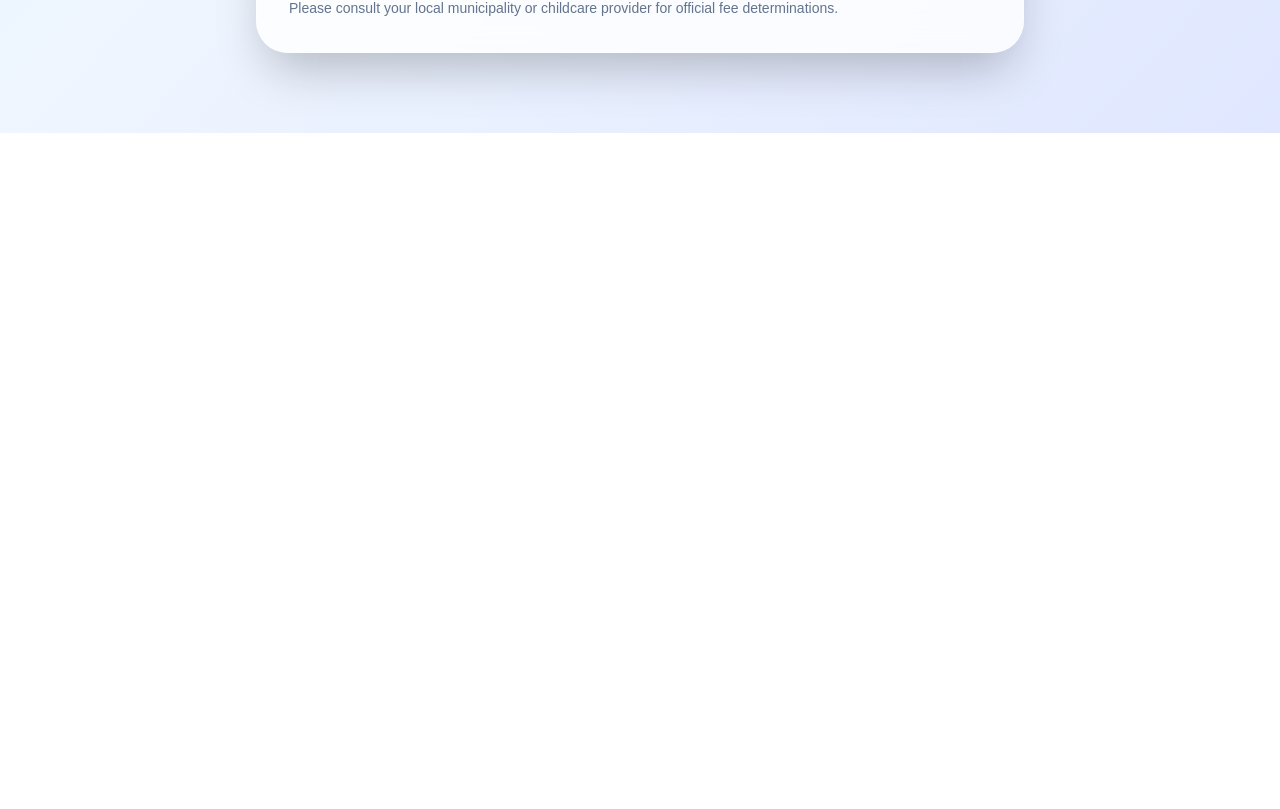
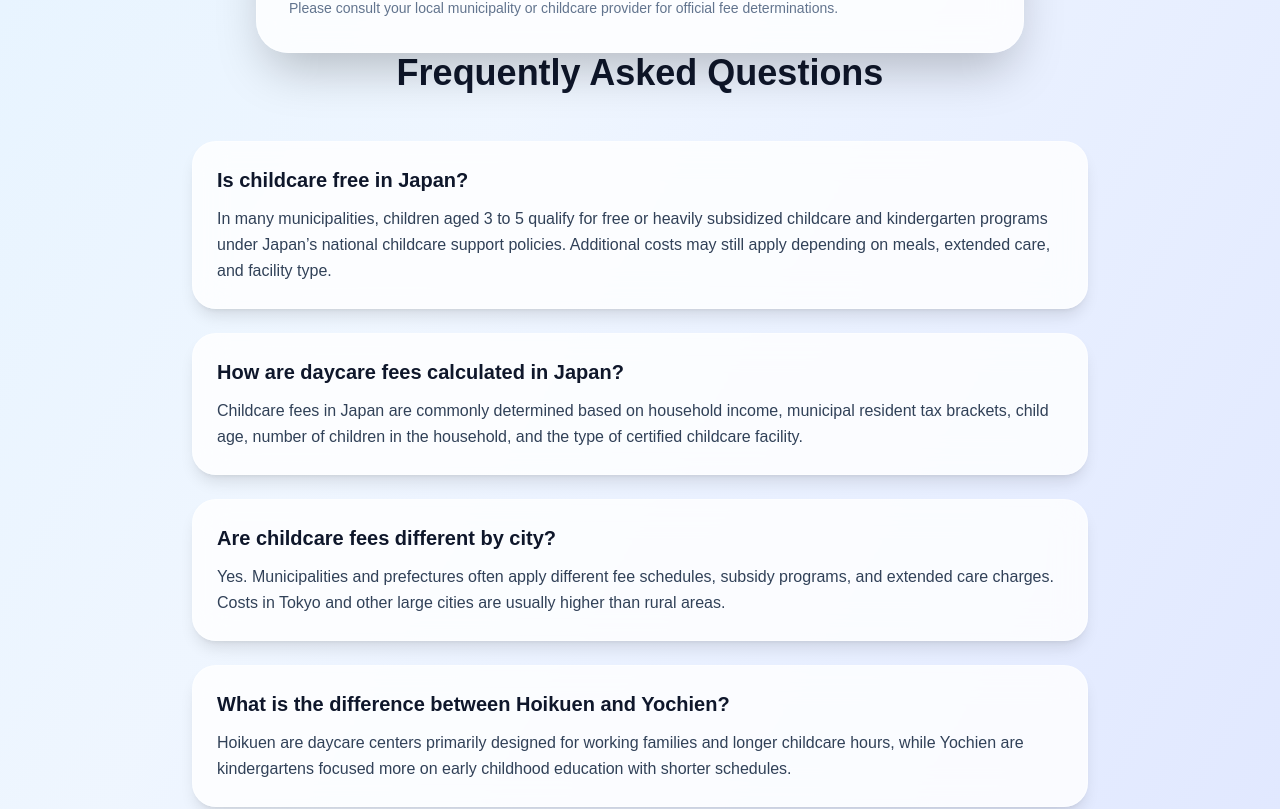
Before and after one commit to Fulkrum29/japan-childcare-calculator, a Next.js app: page / in a window 1280 px wide. Shown: the part 1215-2024 px from the top of the page. Before the commit the page ends 1348 px from the top, so only its background shows below. Built offline with nearby package versions, Linux system fonts and the light colour scheme.

Commit message:
Add FAQ section

```diff
--- a/app/page.tsx
+++ b/app/page.tsx
@@ -339,6 +339,61 @@ else {
 
           </div>
         </div>
+
+{/* FAQ SECTION */}
+<section className="px-6 pb-24">
+  <div className="max-w-4xl mx-auto">
+
+    <h2 className="text-4xl font-bold text-center mb-12">
+      Frequently Asked Questions
+    </h2>
+
+    <div className="grid gap-6">
+
+      <div className="bg-white/80 backdrop-blur-lg rounded-3xl shadow-lg p-6 border border-white/40">
+        <h3 className="text-xl font-semibold mb-3">
+          Is childcare free in Japan?
+        </h3>
+
+        <p className="text-slate-700 leading-relaxed">
+          In many municipalities, children aged 3 to 5 qualify for free or heavily subsidized childcare and kindergarten programs under Japan’s national childcare support policies. Additional costs may still apply depending on meals, extended care, and facility type.
+        </p>
+      </div>
+
+      <div className="bg-white/80 backdrop-blur-lg rounded-3xl shadow-lg p-6 border border-white/40">
+        <h3 className="text-xl font-semibold mb-3">
+          How are daycare fees calculated in Japan?
+        </h3>
+
+        <p className="text-slate-700 leading-relaxed">
+          Childcare fees in Japan are commonly determined based on household income, municipal resident tax brackets, child age, number of children in the household, and the type of certified childcare facility.
+        </p>
+      </div>
+
+      <div className="bg-white/80 backdrop-blur-lg rounded-3xl shadow-lg p-6 border border-white/40">
+        <h3 className="text-xl font-semibold mb-3">
+          Are childcare fees different by city?
+        </h3>
+
+        <p className="text-slate-700 leading-relaxed">
+          Yes. Municipalities and prefectures often apply different fee schedules, subsidy programs, and extended care charges. Costs in Tokyo and other large cities are usually higher than rural areas.
+        </p>
+      </div>
+
+      <div className="bg-white/80 backdrop-blur-lg rounded-3xl shadow-lg p-6 border border-white/40">
+        <h3 className="text-xl font-semibold mb-3">
+          What is the difference between Hoikuen and Yochien?
+        </h3>
+
+        <p className="text-slate-700 leading-relaxed">
+          Hoikuen are daycare centers primarily designed for working families and longer childcare hours, while Yochien are kindergartens focused more on early childhood education with shorter schedules.
+        </p>
+      </div>
+
+    </div>
+  </div>
+</section>
+
       </section>
     </main>
   );
```
